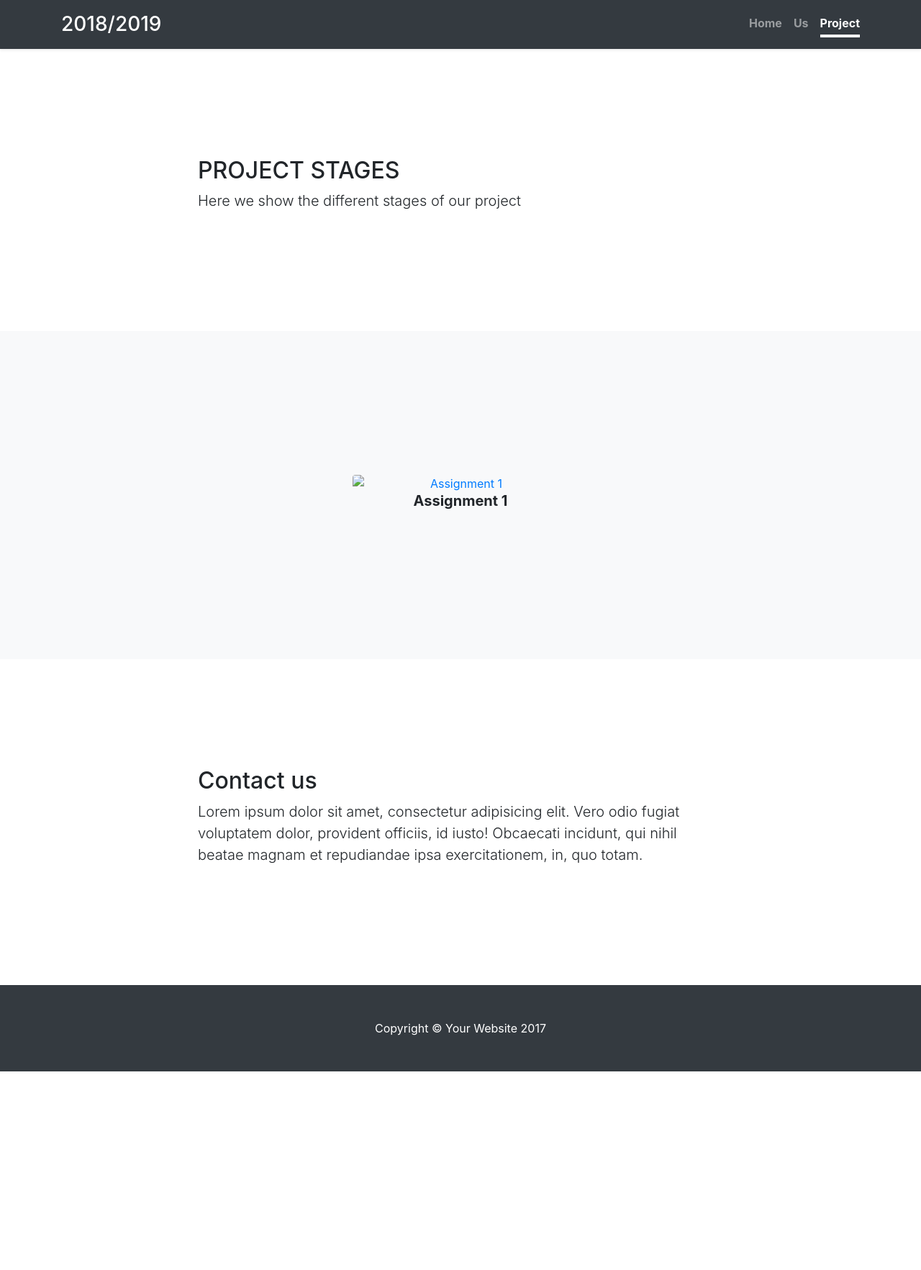
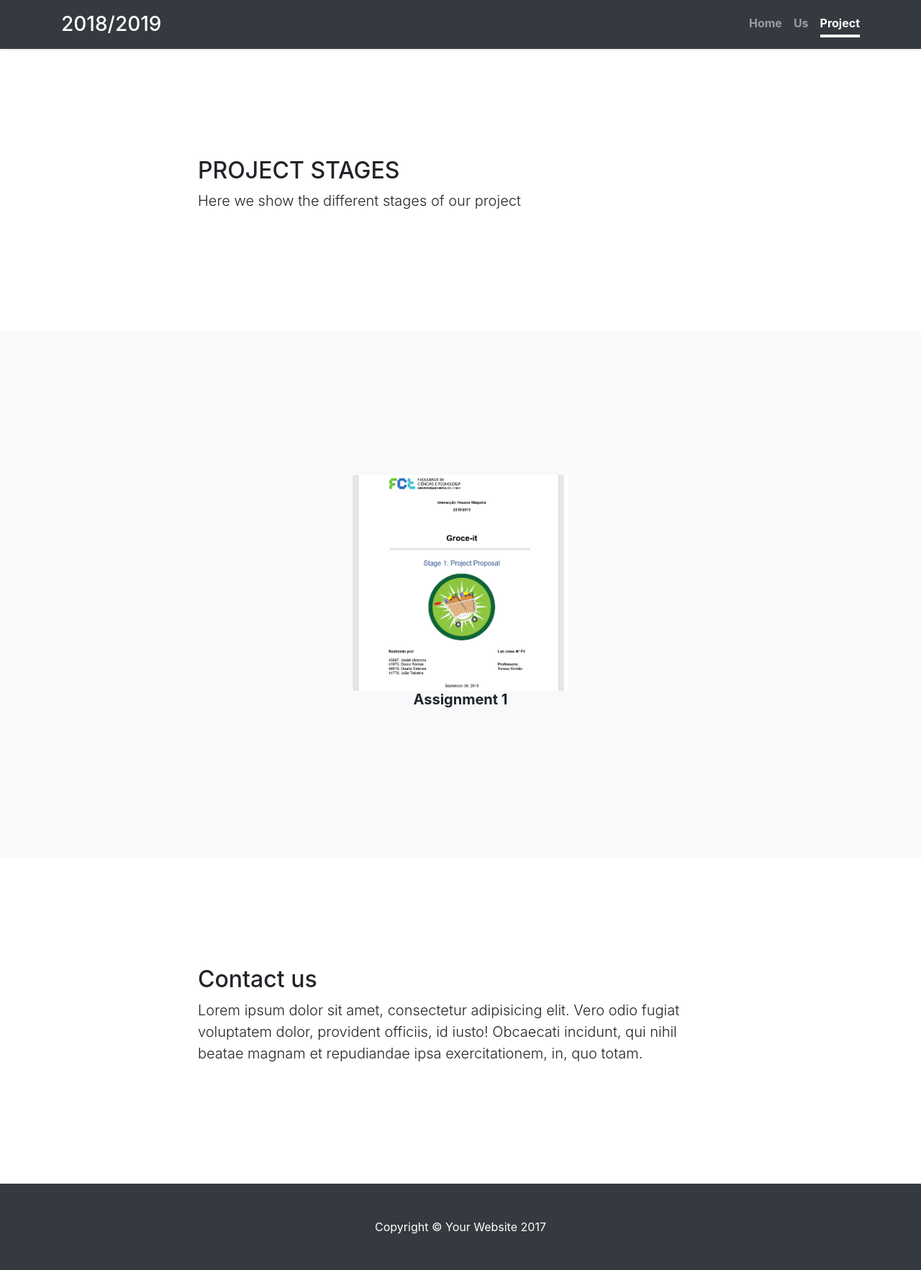
Before and after one commit to brno117/brno117.github.io, a Jekyll site: the page project/index.html, which Jekyll copies as it is, in a window 1280 px wide. Shown: the whole page at 72% size. Built offline with Jekyll 4.4.1, drawn with Linux system fonts in a browser that asks for light colours; nearby versions of some CDN libraries; library files that are not in the unit come from our copies; before the commit the page ends 1489 px from its top, so only the background shows below that.

Commit message:
Update index.html

```diff
--- a/project/index.html
+++ b/project/index.html
@@ -64,8 +64,8 @@
         </div>
       </div>-->
       <div class="text-center" style="padding: 50px">
-        <a href="https://drive.google.com/open?id=1cdu0SDO_4pFHvmhhR6OMHVXcD9B6DYIK">
-          <img src="Assignment1.png" class="rounded mx-auto d-block img-fluid" width="300" alt="Assignment 1">
+        <a href="https://drive.google.com/open?id=1YXkPg5xoNz-jUf4tVnAKEHGmuAPt2lGR">
+          <img src="2018-10-03.png" class="rounded mx-auto d-block img-fluid" width="300" alt="Assignment 1">
         </a>
 	      <h5><b>Assignment 1</b></h5>
 	    </div>
```
